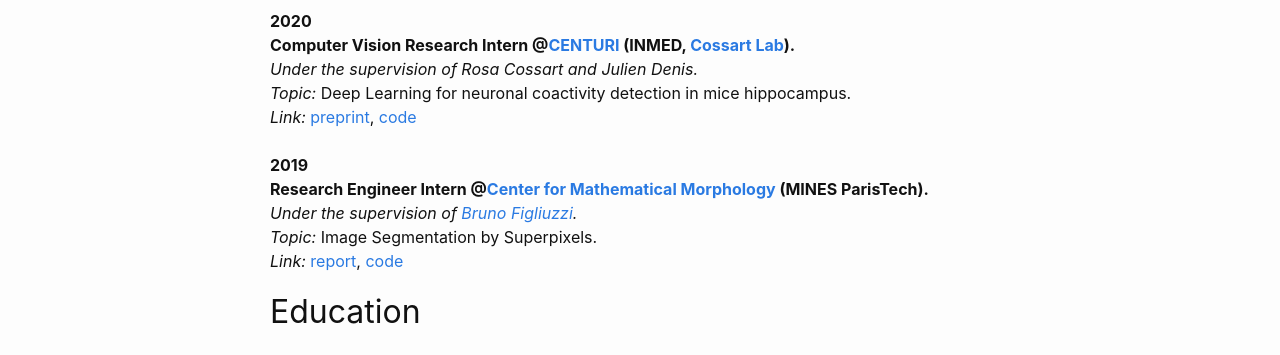
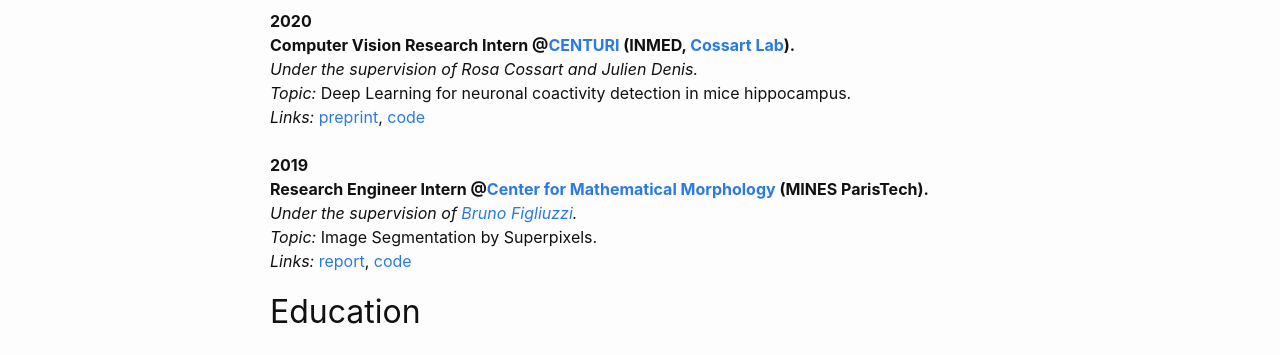
Before and after one commit to theodumont/theodumont.github.io, a Jekyll site: the page built from cv.md, in a window 1280 px wide. Shown: the part 482-837 px from the top of the page. Built offline with Jekyll 4.4.1, drawn with Linux system fonts in a browser that asks for light colours.

Commit message:
Update cv.md

```diff
--- a/cv.md
+++ b/cv.md
@@ -21,14 +21,14 @@
 :   **Computer Vision Research Intern @[CENTURI](https://centuri-livingsystems.org/) (INMED, [Cossart Lab](http://www.inmed.fr/en/developpement-des-microcircuits-gabaergiques-corticaux-en)).**
 :   _Under the supervision of Rosa Cossart and Julien Denis._
 :   _Topic:_ Deep Learning for neuronal coactivity detection in mice hippocampus.
-:   _Link:_ [preprint](https://www.biorxiv.org/content/10.1101/2021.06.08.447542v1.full.pdf), [code](https://gitlab.com/cossartlab/pyamnesia)
+:   _Links:_ [preprint](https://www.biorxiv.org/content/10.1101/2021.06.08.447542v1.full.pdf), [code](https://gitlab.com/cossartlab/pyamnesia)
 
 &nbsp;
 **2019**
 :   **Research Engineer Intern @[Center for Mathematical Morphology](http://www.cmm.mines-paristech.fr/?l=en_US) (MINES ParisTech).**
 :   _Under the supervision of [Bruno Figliuzzi](http://www.cmm.mines-paristech.fr/~figliuzzi/accueil.html)._
 :   _Topic:_ Image Segmentation by Superpixels.
-:   _Link:_ [report](https://github.com/theodumont/superpixels-segmentation/blob/master/report/main.pdf), [code](https://github.com/theodumont/superpixels-segmentation)
+:   _Links:_ [report](https://github.com/theodumont/superpixels-segmentation/blob/master/report/main.pdf), [code](https://github.com/theodumont/superpixels-segmentation)
 
 
 ## Education
```
